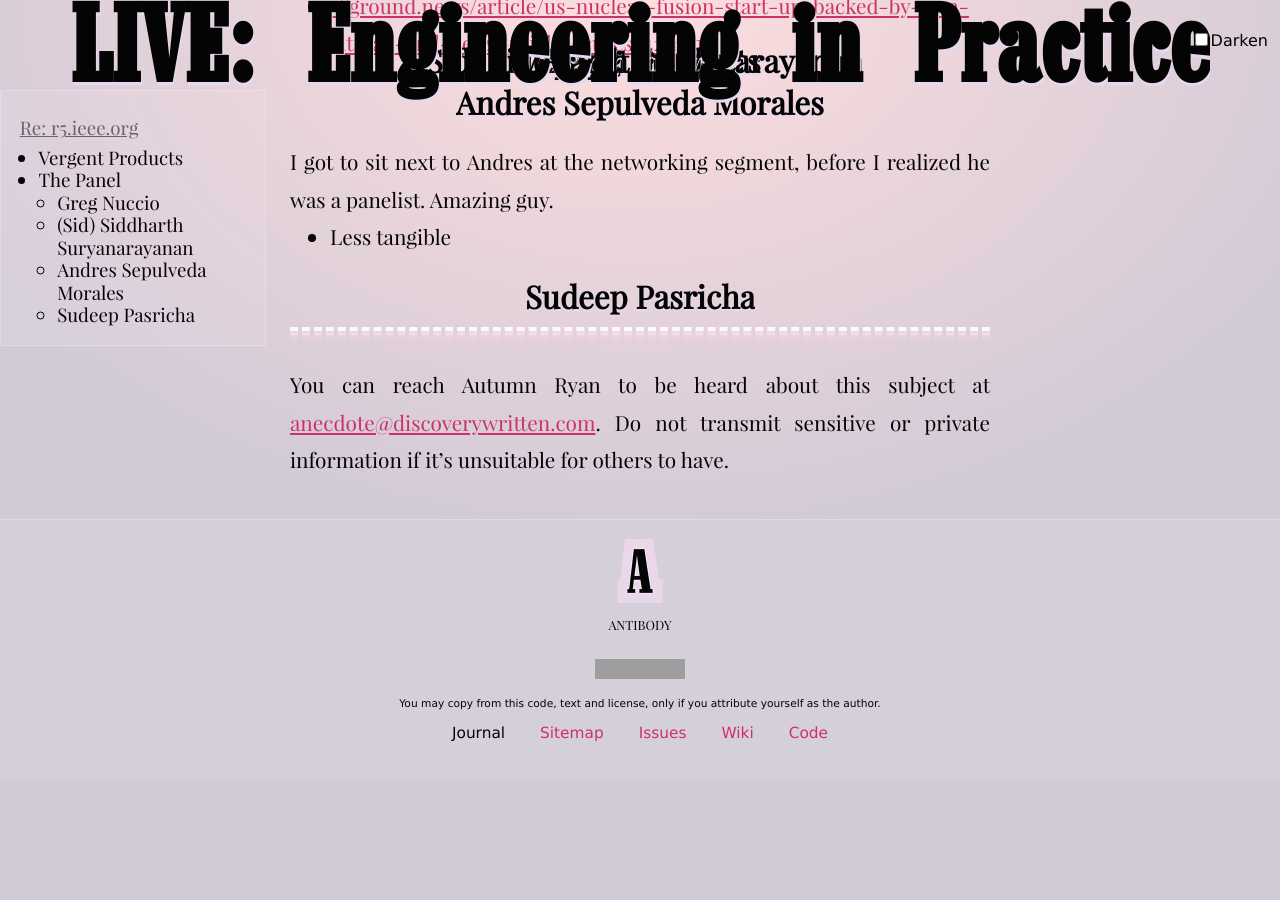
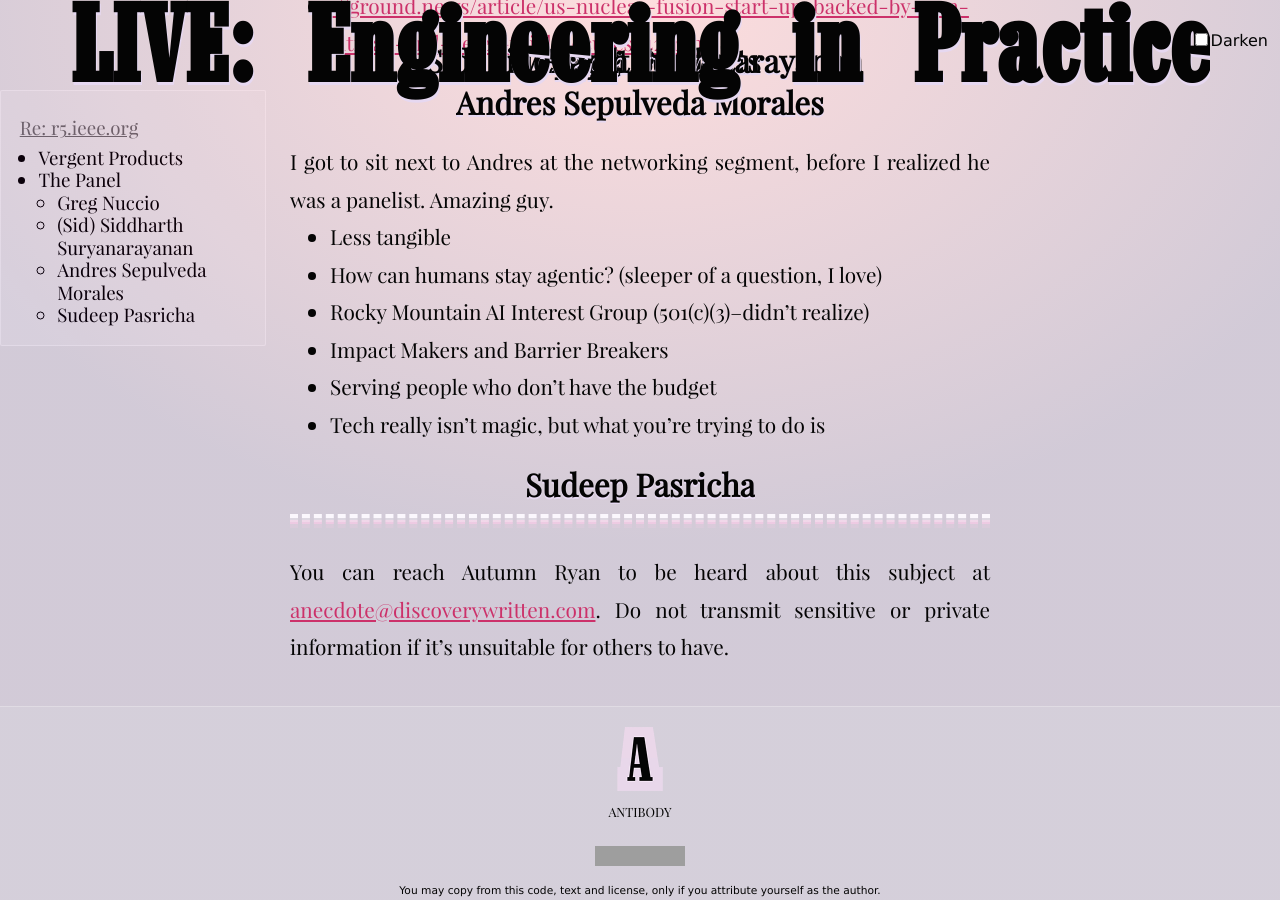
Before and after one commit to tiliv/antibody, a Jekyll site: the page built from docs/journal/autumn-ryan-Engineering-in-Practice/index.md, in a window 1280 px wide and 900 px high, scrolled down 3448 px. Built offline with Jekyll 4.4.1, drawn with Linux system fonts in a browser that asks for light colours; before the commit the page ends 4229 px from its top, so only the background shows below that; grey boxes are pictures that could not be loaded.

Commit message:
First notes for Andres

```diff
--- a/docs/journal/autumn-ryan-Engineering-in-Practice/index.md
+++ b/docs/journal/autumn-ryan-Engineering-in-Practice/index.md
@@ -78,5 +78,10 @@ He's talking about modular reactors and I want to
 I got to sit next to Andres at the networking segment, before I realized he was a panelist. Amazing guy.
 
 - Less tangible
+- How can humans stay agentic? (sleeper of a question, I love)
+- Rocky Mountain AI Interest Group (501(c)(3)--didn't realize)
+- Impact Makers and Barrier Breakers
+- Serving people who don't have the budget
+- Tech really isn't magic, but what you're trying to do is
 
 #### Sudeep Pasricha
```
